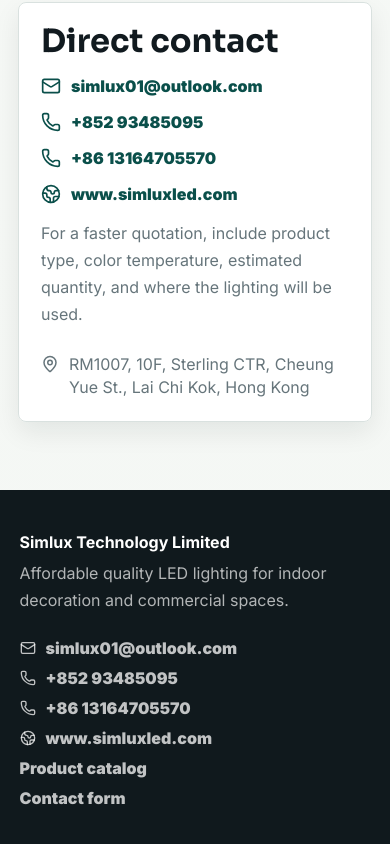
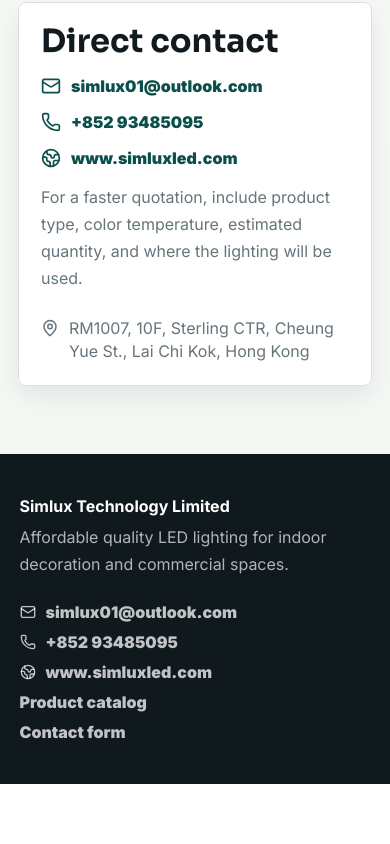
Before and after one commit to XDSlimGuy/simlux-webpage, a Next.js app: page /contact in a window 390 px wide. Shown: the part 1778-2622 px from the top of the page. After the commit the page ends 2562 px from the top, so only its background shows below. Built offline with nearby package versions, Linux system fonts and the light colour scheme; no server answers.

Commit message:
Remove China phone number

```diff
--- a/app/contact/page.js
+++ b/app/contact/page.js
@@ -35,10 +35,6 @@
             <Phone size={20} aria-hidden="true" />
             +852 93485095
           </a>
-          <a href="tel:+8613164705570">
-            <Phone size={20} aria-hidden="true" />
-            +86 13164705570
-          </a>
           <a href="https://www.simluxled.com">
             <Globe2 size={20} aria-hidden="true" />
             www.simluxled.com
--- a/app/layout.js
+++ b/app/layout.js
@@ -96,10 +96,6 @@
               <Phone size={16} aria-hidden="true" />
               +852 93485095
             </a>
-            <a href="tel:+8613164705570">
-              <Phone size={16} aria-hidden="true" />
-              +86 13164705570
-            </a>
             <a href="https://www.simluxled.com">
               <Globe2 size={16} aria-hidden="true" />
               www.simluxled.com
```
